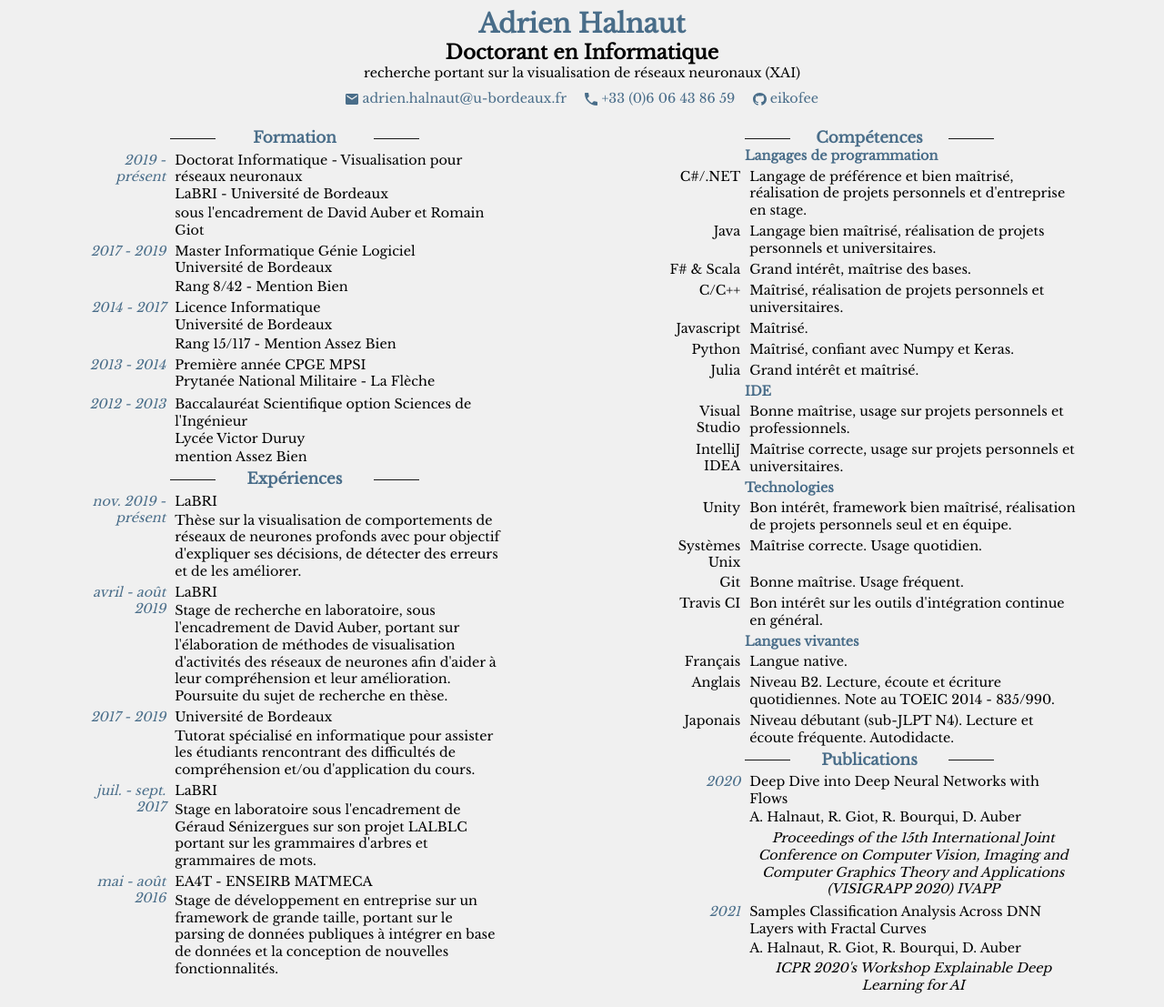
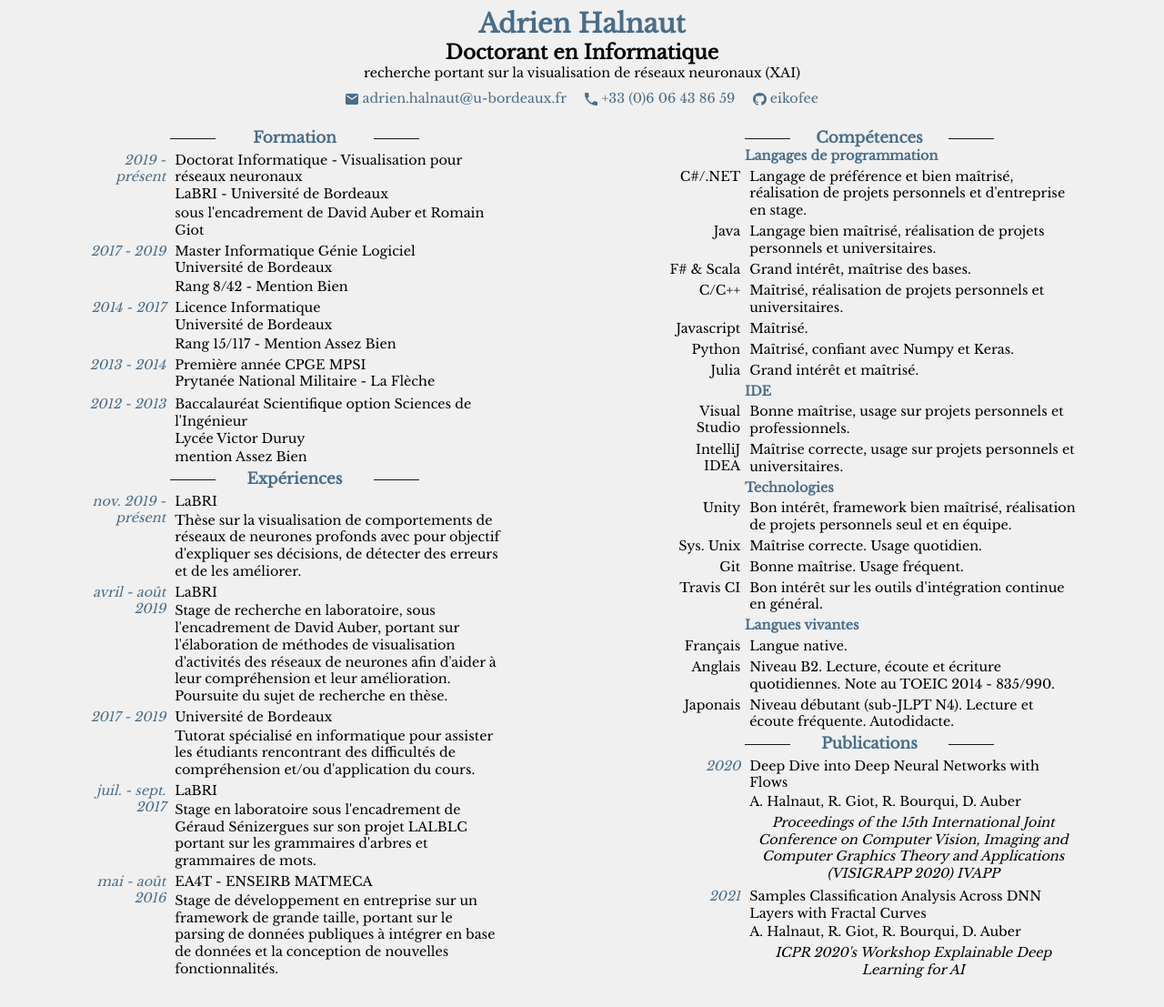
Before and after one commit to eikofee/eikofee.github.io, a Jekyll site: the page built from index.md, in a window 1280 px wide. Shown: the whole page at 91% size. Built offline with Jekyll 4.4.1, drawn with Linux system fonts in a browser that asks for light colours.

Commit message:
Update skills.yml

```diff
--- a/_data/skills.yml
+++ b/_data/skills.yml
@@ -24,7 +24,7 @@
   subs:
       - name: Unity
         desc: Bon intérêt, framework bien maîtrisé, réalisation de projets personnels seul et en équipe.
-      - name: Systèmes Unix
+      - name: Sys. Unix
         desc: Maîtrise correcte. Usage quotidien.
       - name: Git
         desc: Bonne maîtrise. Usage fréquent.
```
